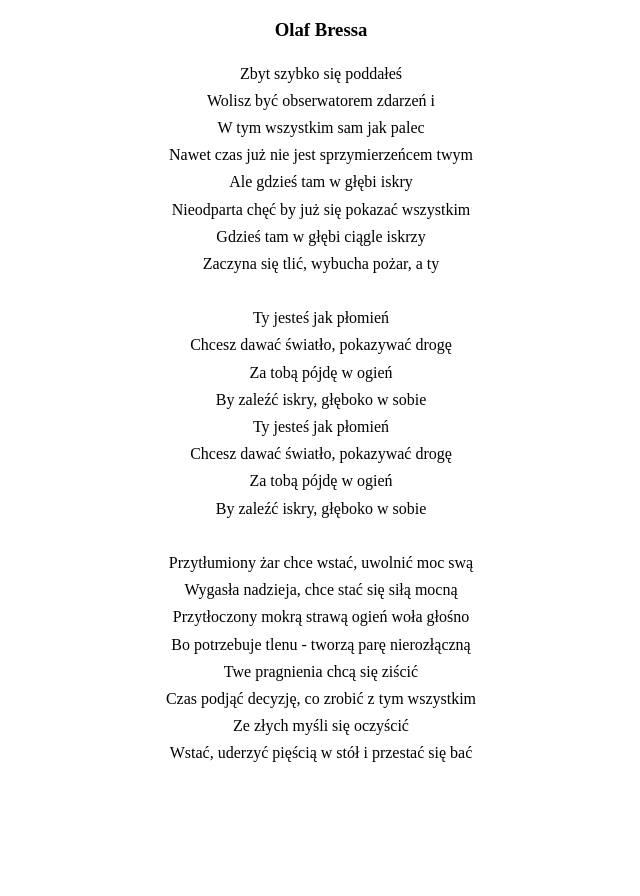
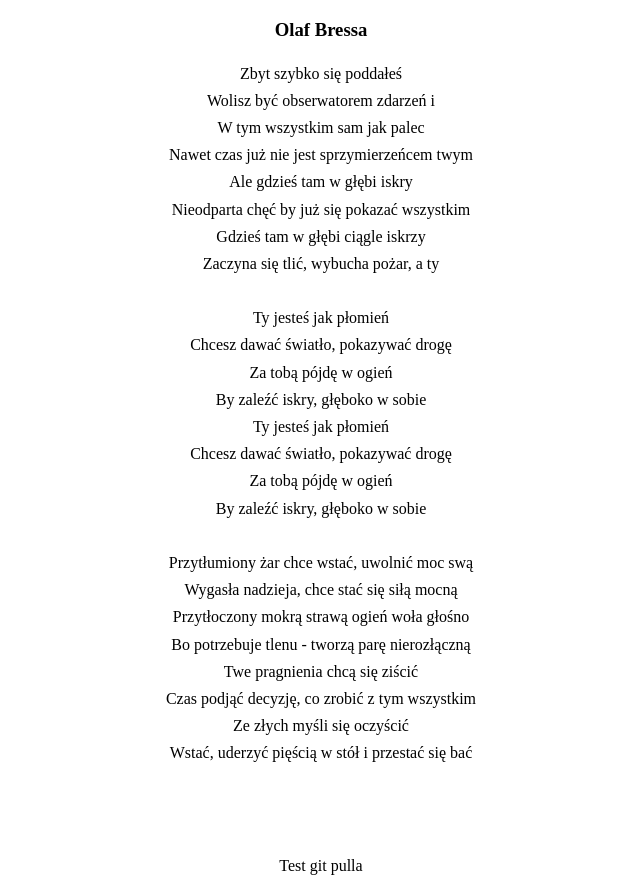
Before and after one commit to sebalaka/nauka-gita, a plain HTML site: page index.html in a window 1280 px wide. Shown: the part 61-957 px from the top of the page, without its empty margins (319-959 px from the left). Before the commit the page ends 843 px from the top, so only its background shows below. Drawn offline with Linux system fonts and the light colour scheme.

Commit message:
test git pull

```diff
--- a/index.html
+++ b/index.html
@@ -34,7 +34,9 @@
     Bo potrzebuje tlenu - tworzą parę nierozłączną<br>
     Twe pragnienia chcą się ziścić<br>
     Czas podjąć decyzję, co zrobić z tym wszystkim<br>
-    Ze złych myśli się oczyścić<br>Wstać, uderzyć pięścią w stół i przestać się bać</p>
+    Ze złych myśli się oczyścić<br>Wstać, uderzyć pięścią w stół i przestać się bać</p><br><br><br>
+
+    <p> Test git pulla <p>
 </body>
 
 </html>
```
